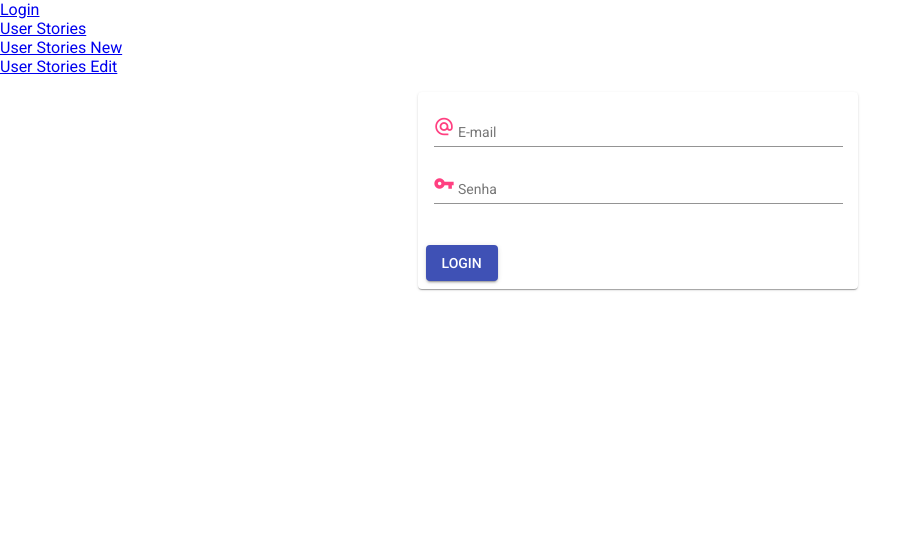
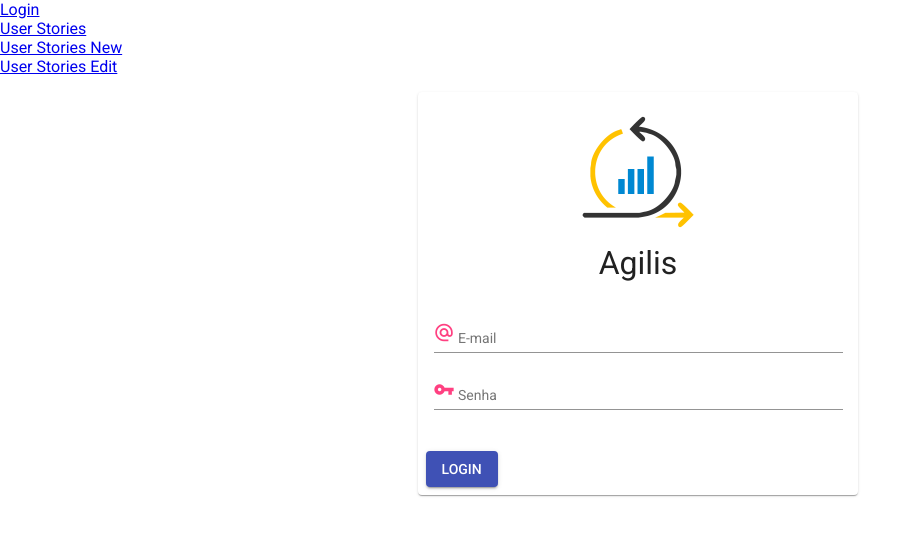
Before and after one commit to ddsdaniel/Agilis, an Angular app in the folder front-end/Agilis/: page /login in a window 1280 px wide. Shown: the top 536 px of the page, without its empty margins (0-922 px from the left). Built offline with nearby package versions, Linux system fonts and the light colour scheme.

Commit message:
logo e titulo no login

```diff
--- a/front-end/Agilis/src/app/components/seguranca/login/login.component.html
+++ b/front-end/Agilis/src/app/components/seguranca/login/login.component.html
@@ -1,5 +1,9 @@
 <form fxLayout="column">
   <mat-card fxFlexAlign="center">
+    <div class="logo">
+      <img src="../../../../assets/images/logo_light.png" alt="Logo do sistema" />
+    </div>
+    <h1>Agilis</h1>
     <mat-card-content>
       <mat-form-field class="full-width">
         <mat-label>E-mail</mat-label>
--- a/front-end/Agilis/src/app/components/seguranca/login/login.component.scss
+++ b/front-end/Agilis/src/app/components/seguranca/login/login.component.scss
@@ -1,10 +1,26 @@
 form {
   margin: 16px;
-  //min-width: 150px;
-  // max-width: 500px;
   width: calc(100% - 36px);
 }
 
 .full-width {
   width: 100%;
 }
+
+.logo {
+  display: flex;
+  justify-content: center;
+  align-items: center;
+  margin: 0 0 !important;
+}
+
+.logo img {
+  max-width: 128px;
+}
+
+h1 {
+  text-align: center;
+  margin-bottom: 32px;
+  margin-top: 8px;
+  font-weight: normal;
+}
```
Also changed, not shown: front-end/Agilis/src/assets/images/logo_dark.png (added), front-end/Agilis/src/assets/images/logo_light.png (added).
